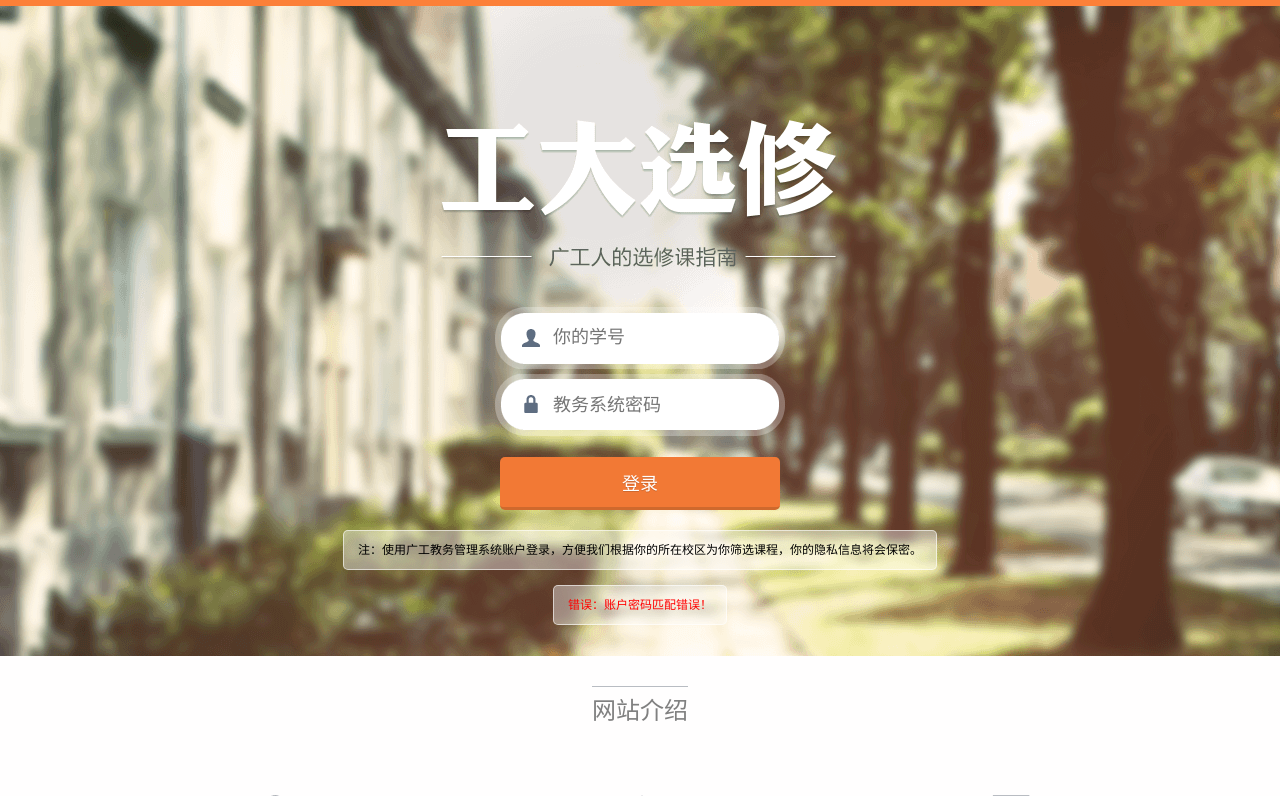
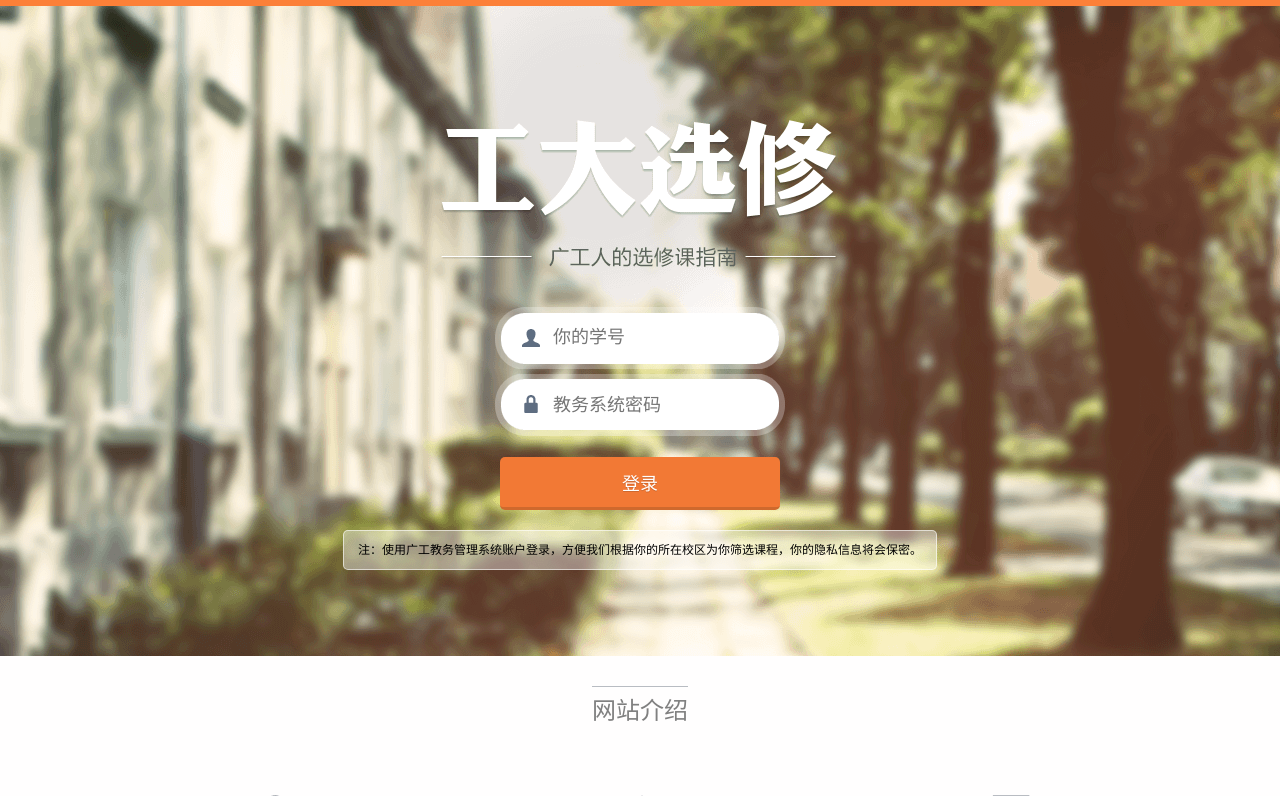
Before and after one commit to vtmer/Electives, a CodeIgniter app: page /index.php/login/index in a window 1280 px wide. Shown: the top 796 px of the page. Run offline with CodeIgniter, Linux system fonts and the light colour scheme.

Commit message:
debug
1.隐藏下拉菜单，以免在页面刷新时闪现
2.页面开始时，消去错误信息

```diff
--- a/scripts/index.js
+++ b/scripts/index.js
@@ -13,12 +13,14 @@
 			});
 			return passOrNot;
 		}
-		//获取焦点时消去错误提示框
+		// 获取焦点时消去错误提示框
 		$form.on('focus blur', 'input', function(){
 			$('#error-info').fadeOut(function(){
 				$(this).remove();
 			});
 		});
+		// 消掉错误提示框
+		$('#error-info').remove();
 		var $submit = $('#submit');
 		$submit.on('click', function(){
 			//首先检查表单是否符合要求
--- a/styles/global.css
+++ b/styles/global.css
@@ -130,6 +130,7 @@ a:hover{
 }
 /*下拉菜单*/
 .drop-list{
+	display: none;
 	position:relative;
 	padding:12px 0;
 	background-color:#34495e;
--- a/styles/index.css
+++ b/styles/index.css
@@ -83,6 +83,7 @@ button{
 	background:url(../images/warning-info.png) no-repeat;
 }
 #error-info{
+	display: none;
 	color:red;
 }
 /*!intro
--- a/styles/list.css
+++ b/styles/list.css
@@ -43,6 +43,7 @@ a.select-button:hover,.on-select{
 	background-position: -436px -62px;
 }
 .select-box .drop-list{
+	display: none;
 	width:100%;
 	position: absolute;
 	top:48px;
```
